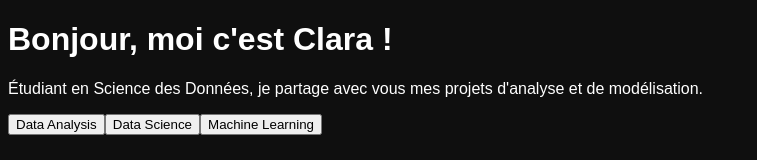
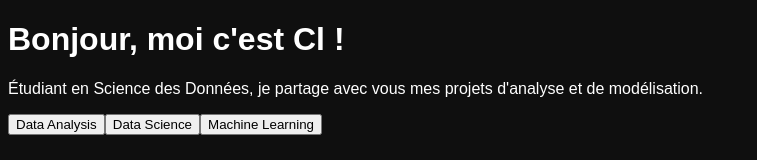
Before and after one commit to lecuyer233/Portfolio-, a Next.js app: page / in a window 1280 px wide. Shown: the top 160 px of the page, without its empty margins (0-757 px from the left). Built offline with nearby package versions, Linux system fonts and the light colour scheme.

Commit message:
Update index.js

```diff
--- a/pages/index.js
+++ b/pages/index.js
@@ -1,7 +1,7 @@
 export default function Home() {
   return (
     <div className="min-h-screen flex flex-col items-center justify-center bg-black text-white">
-      <h1 className="text-4xl font-bold text-center">Bonjour, moi c'est Clara !</h1>
+      <h1 className="text-4xl font-bold text-center">Bonjour, moi c'est Cl !</h1>
       <p className="text-lg text-center mt-2">
         Étudiant en Science des Données, je partage avec vous mes projets d'analyse et de modélisation.
       </p>
```
